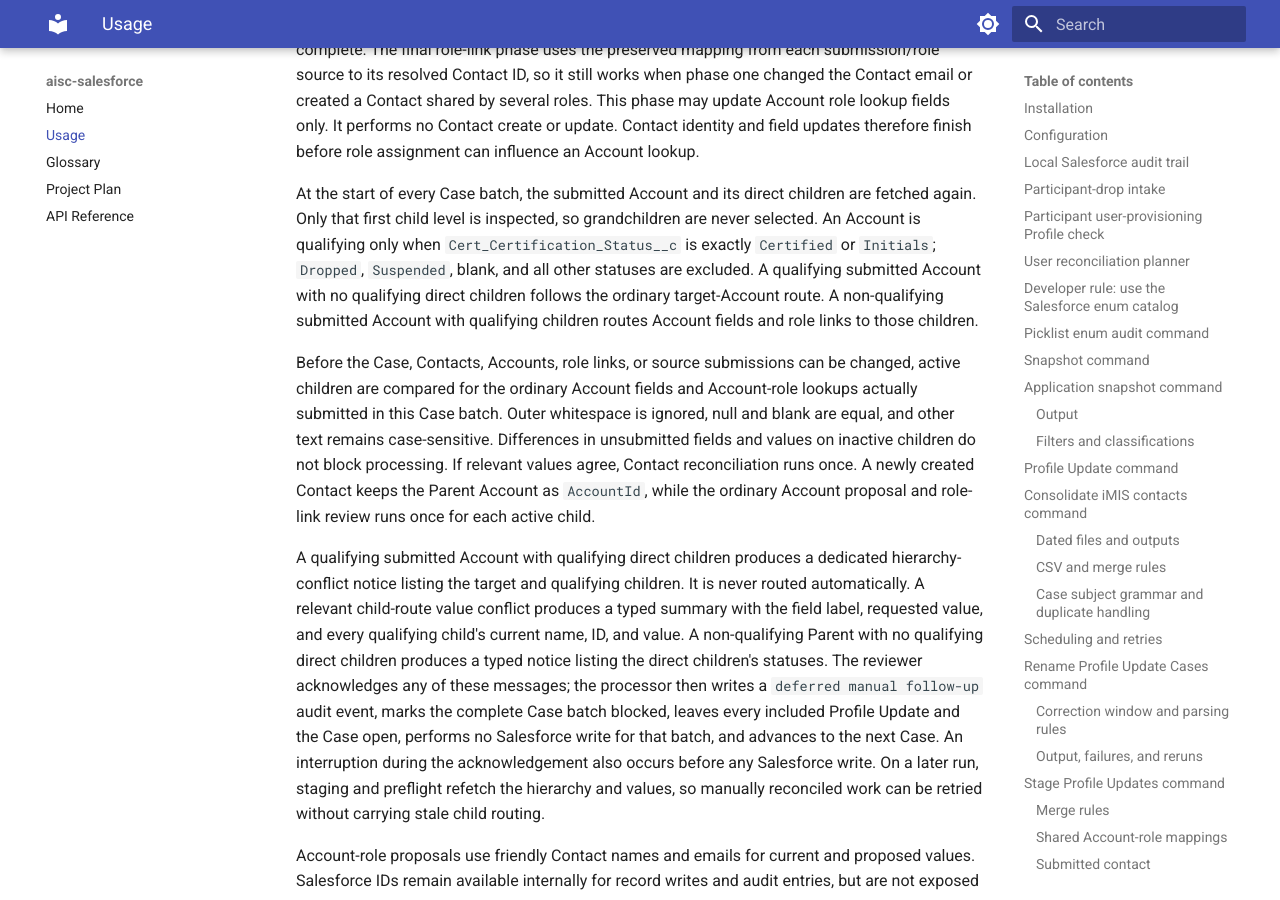
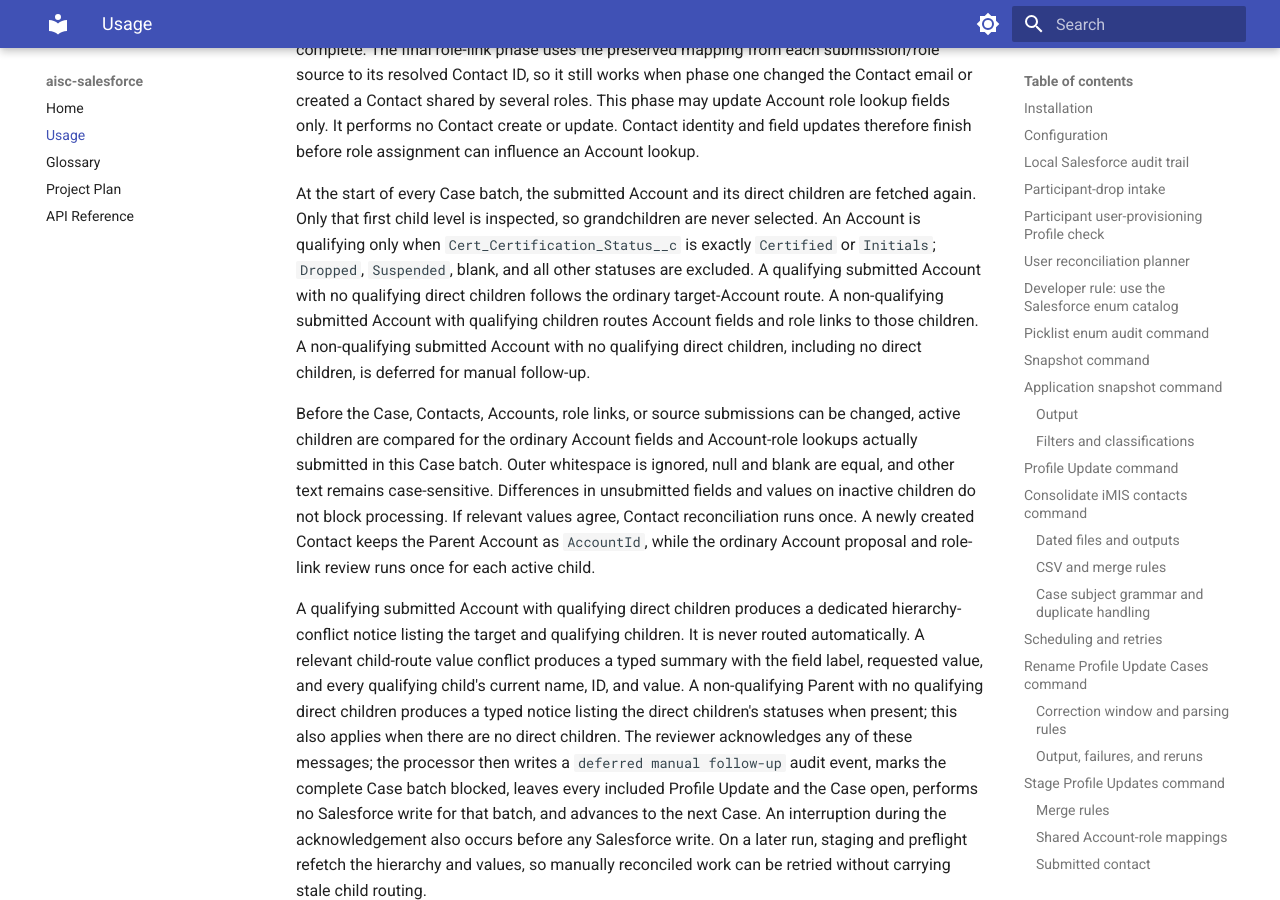
Before and after one commit to MauxBoyle/aisc-sf, an MkDocs documentation site: the page built from docs/usage.md, in a window 1280 px wide and 900 px high, scrolled down 24905 px. Built offline with MkDocs 1.6.1 and Material for MkDocs 9.7.7, drawn with Linux system fonts in a browser that asks for light colours.

Commit message:
fix: defer non-qualifying childless accounts

```diff
--- a/docs/usage.md
+++ b/docs/usage.md
@@ -1148,7 +1148,9 @@
 `Suspended`, blank, and all other statuses are excluded. A qualifying submitted
 Account with no qualifying direct children follows the ordinary target-Account
 route. A non-qualifying submitted Account with qualifying children routes
-Account fields and role links to those children.
+Account fields and role links to those children. A non-qualifying submitted
+Account with no qualifying direct children, including no direct children, is
+deferred for manual follow-up.
 
 Before the Case, Contacts, Accounts, role links, or source submissions can be
 changed, active children are compared for the ordinary Account fields and
@@ -1165,7 +1167,8 @@
 produces a typed summary with the field label, requested value, and every
 qualifying child's current name, ID, and value. A non-qualifying Parent with no
 qualifying direct children produces a typed notice listing the direct children's
-statuses. The reviewer acknowledges any of these messages; the processor then
+statuses when present; this also applies when there are no direct children. The
+reviewer acknowledges any of these messages; the processor then
 writes a `deferred manual follow-up` audit event, marks the complete Case batch
 blocked, leaves every included Profile Update and the Case open, performs no
 Salesforce write for that batch, and advances to the next Case. An interruption
```
Also changed, not shown: README.md (+6 -3 lines), docs/api.md (+3 -1 lines), 2 other files.
